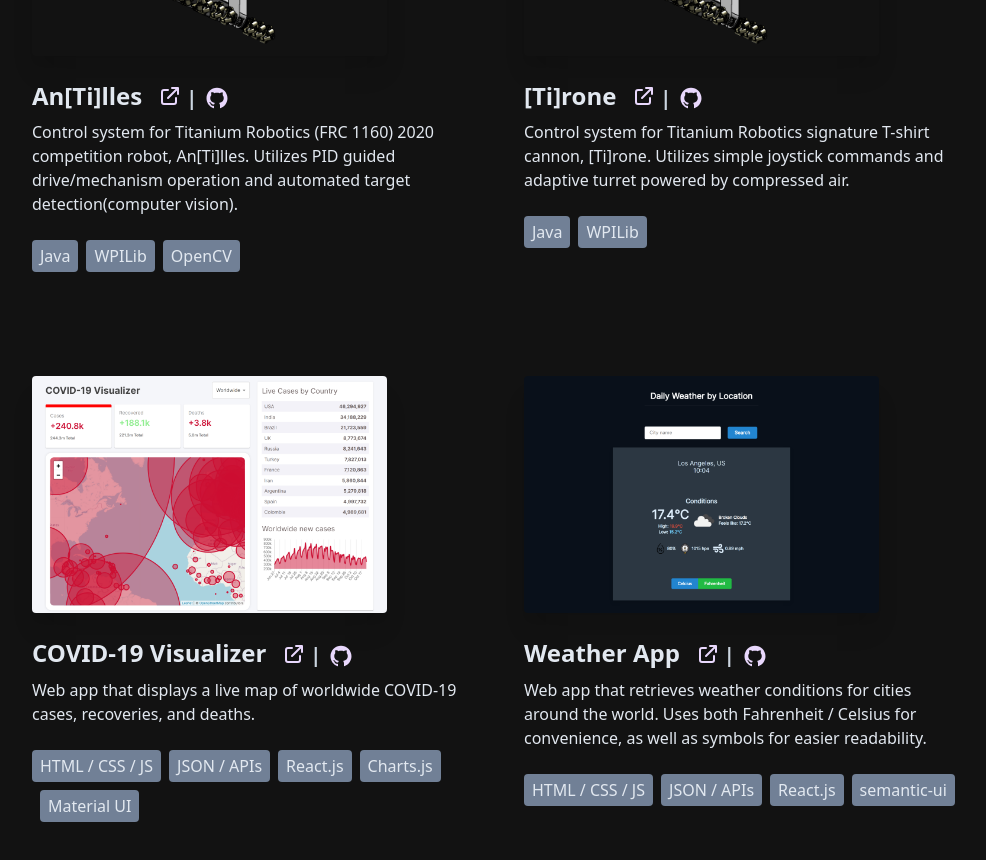
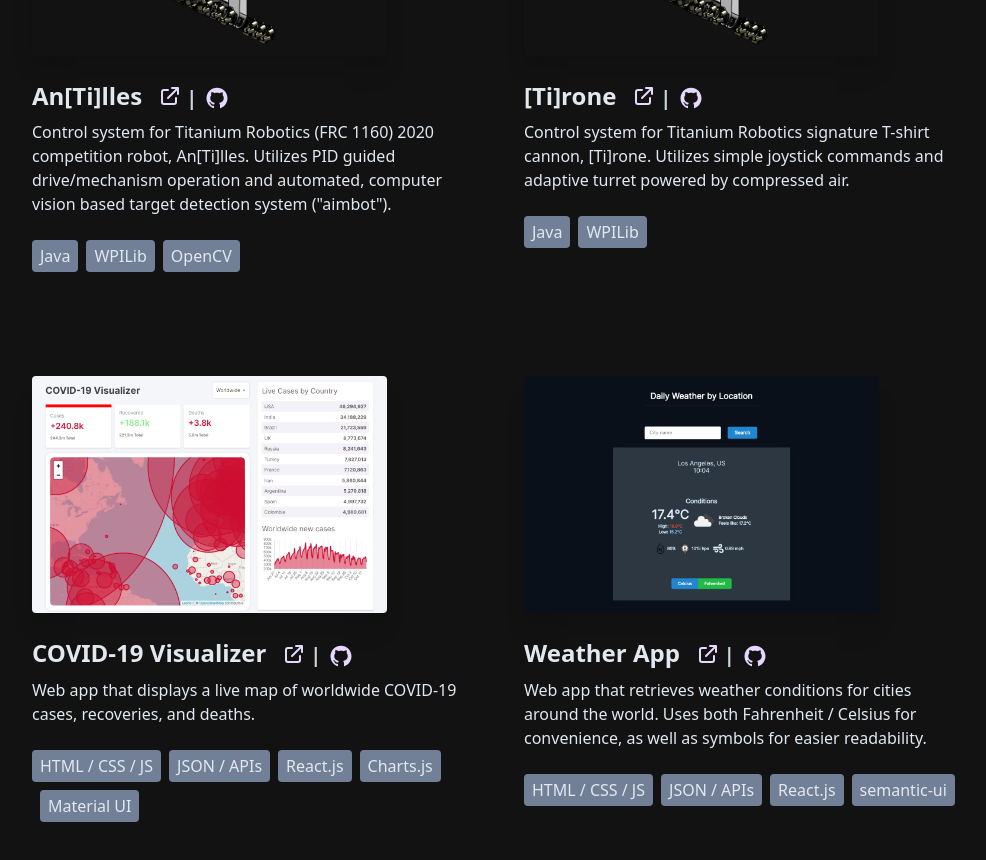
Before and after one commit to kevinjl321/portfolio, a React (Create React App) app: page / in a window 1280 px wide. Shown: the part 3440-4300 px from the top of the page, without its empty margins (140-1126 px from the left). Built offline with nearby package versions, Linux system fonts and the light colour scheme.

Commit message:
update descriptions pt. 2

```diff
--- a/src/components/Projects.tsx
+++ b/src/components/Projects.tsx
@@ -281,7 +281,7 @@ export class Projects extends Component {
                                 </h4>
                                 <p className="block mb-6 dark:text-white">
                                     Control system for Titanium Robotics (FRC 1160) 2020 competition robot, An[Ti]lles. Utilizes
-                                    PID guided drive/mechanism operation and automated target detection(computer vision).
+                                    PID guided drive/mechanism operation and automated, computer vision based target detection system ("aimbot").
                                 </p>
                                 <div className="flex flex-wrap">
                                     <span className="px-2 py-1 mb-2 text-gray-300 bg-gray-600 dark:bg-gray-800 rounded dark:text-gray-400">
```
